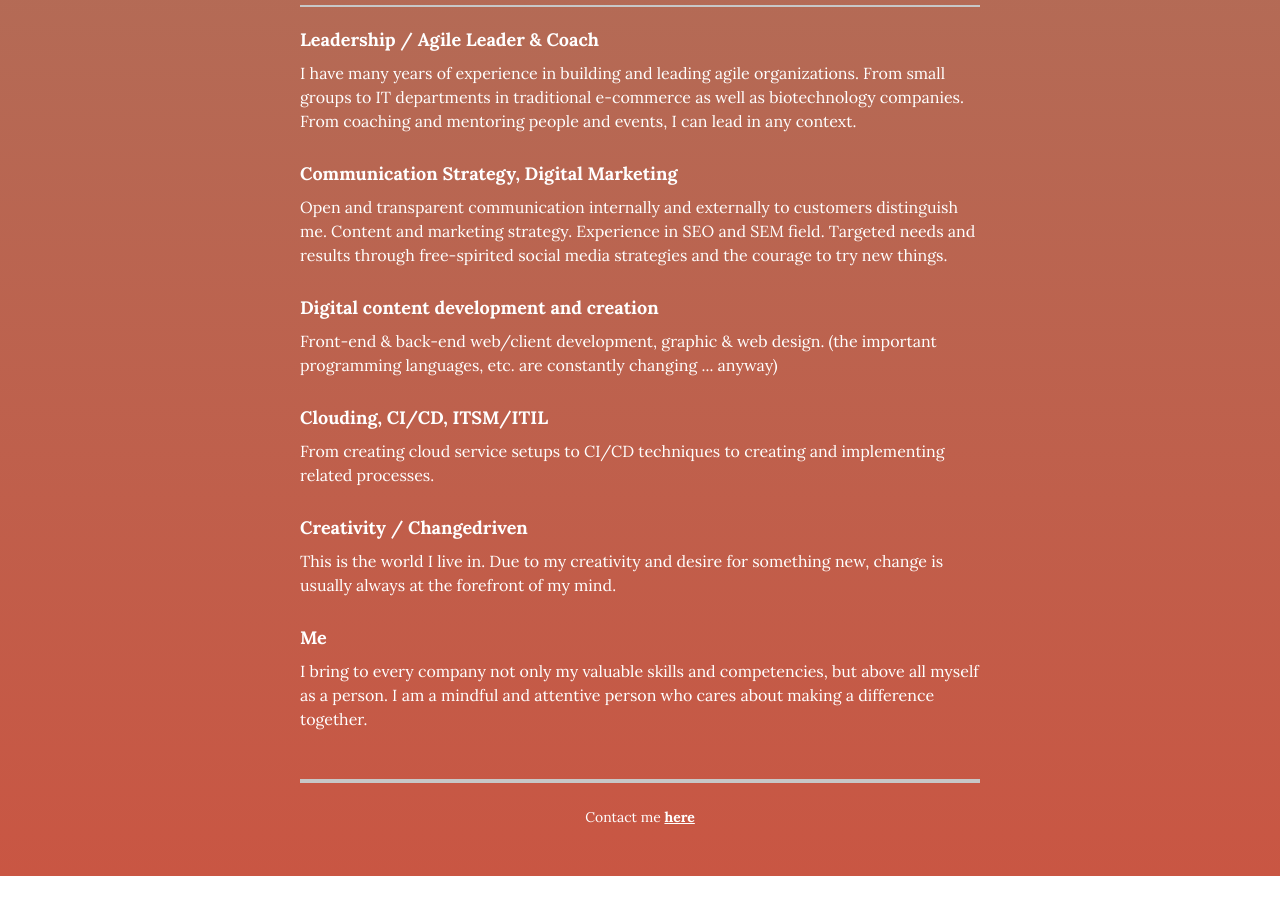
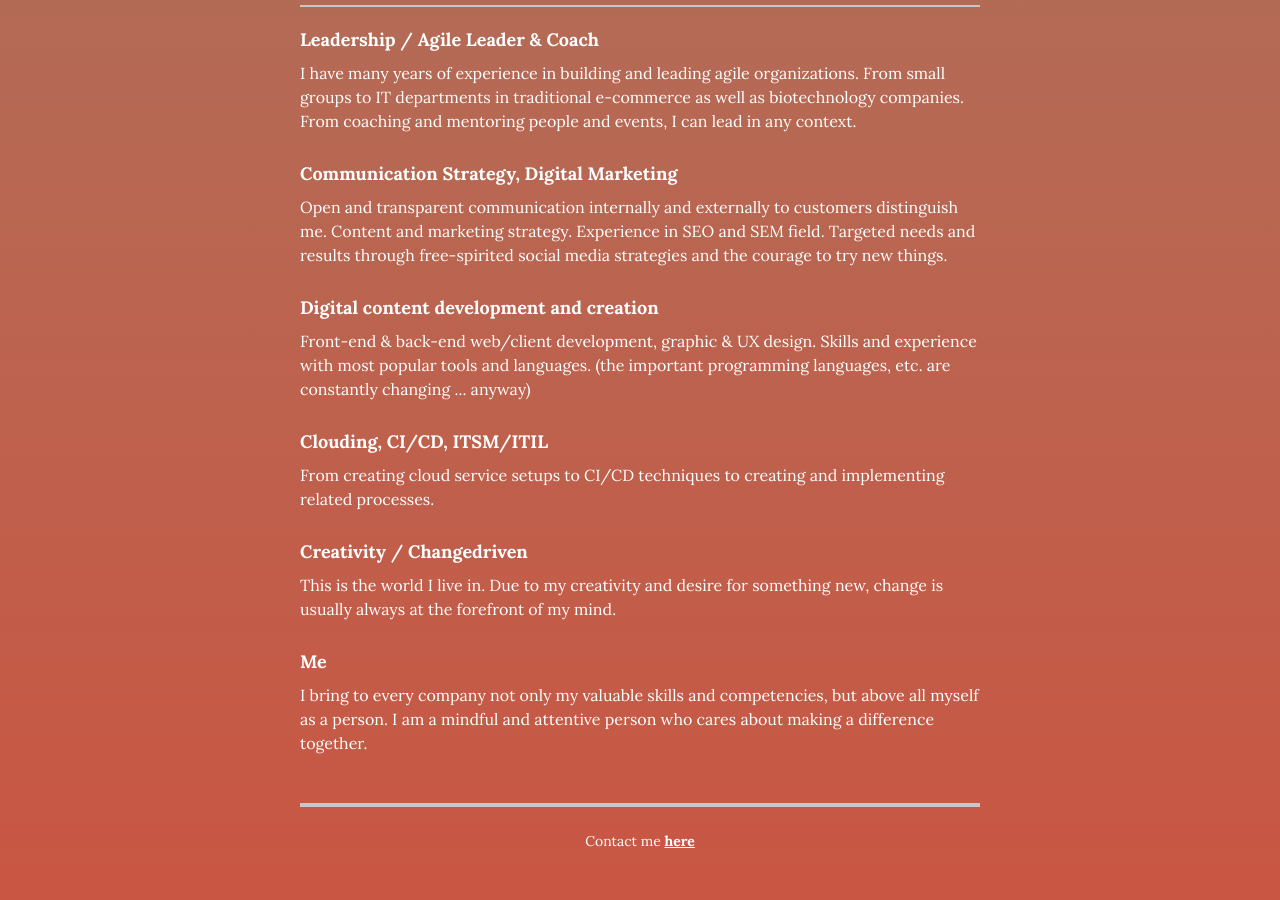
Before and after one commit to borishager/borishager.github.io, a Jekyll site: the page built from index.html, in a window 1280 px wide and 900 px high, scrolled down 3882 px. Built offline with Jekyll 4.4.1, drawn with Linux system fonts in a browser that asks for light colours; before the commit the page ends 4758 px from its top, so only the background shows below that.

Commit message:
Update skills.yml

```diff
--- a/_data/skills.yml
+++ b/_data/skills.yml
@@ -10,7 +10,7 @@
 
 # Digital content development and creation
 - skill: Digital content development and creation
-  description: Front-end & back-end web/client development, graphic & web design. (the important programming languages, etc. are constantly changing ... anyway)
+  description: Front-end & back-end web/client development, graphic & UX design. Skills and experience with most popular tools and languages. (the important programming languages, etc. are constantly changing ... anyway)
 
 # Clouding
 - skill: Clouding, CI/CD, ITSM/ITIL
```
